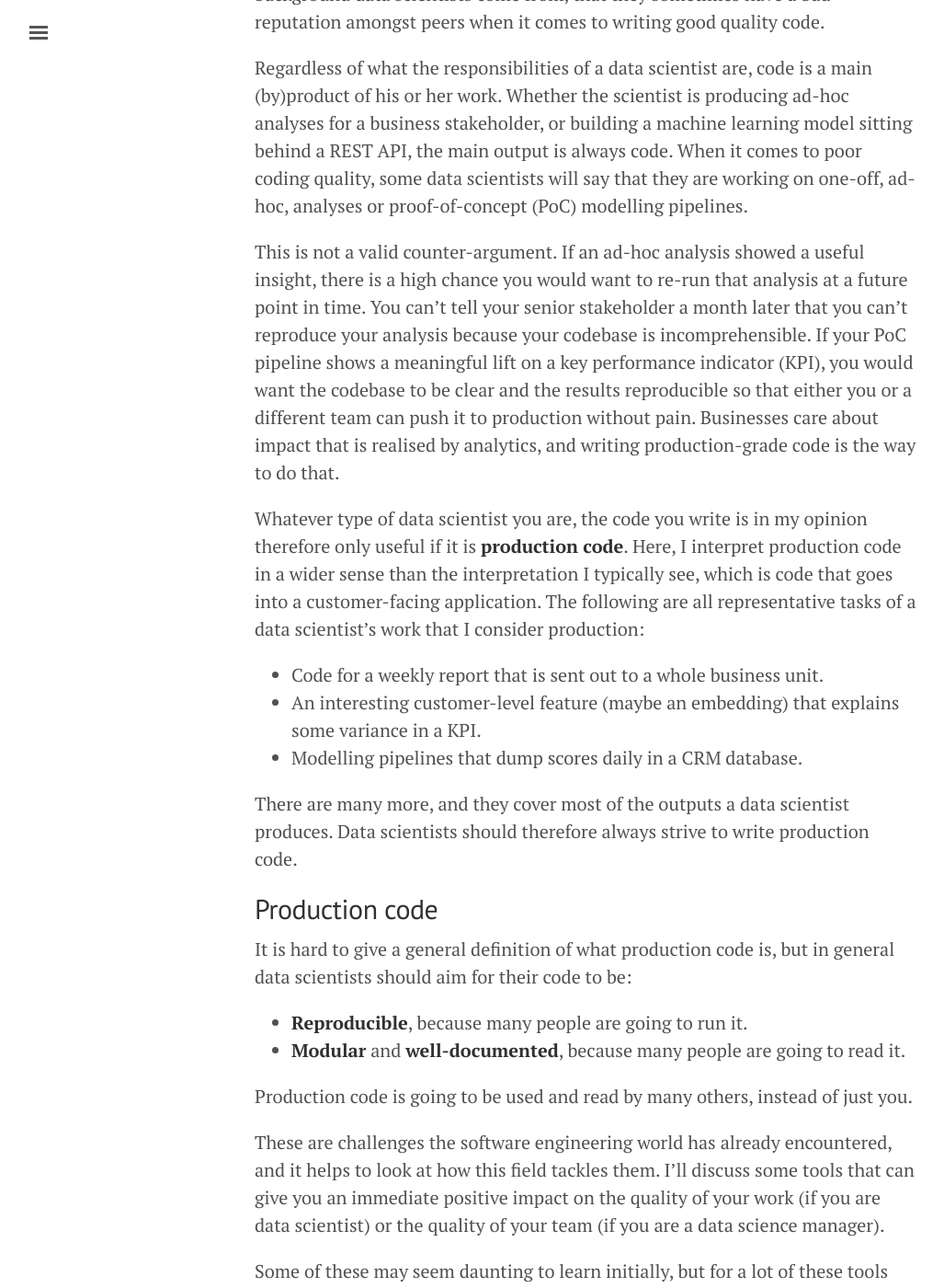
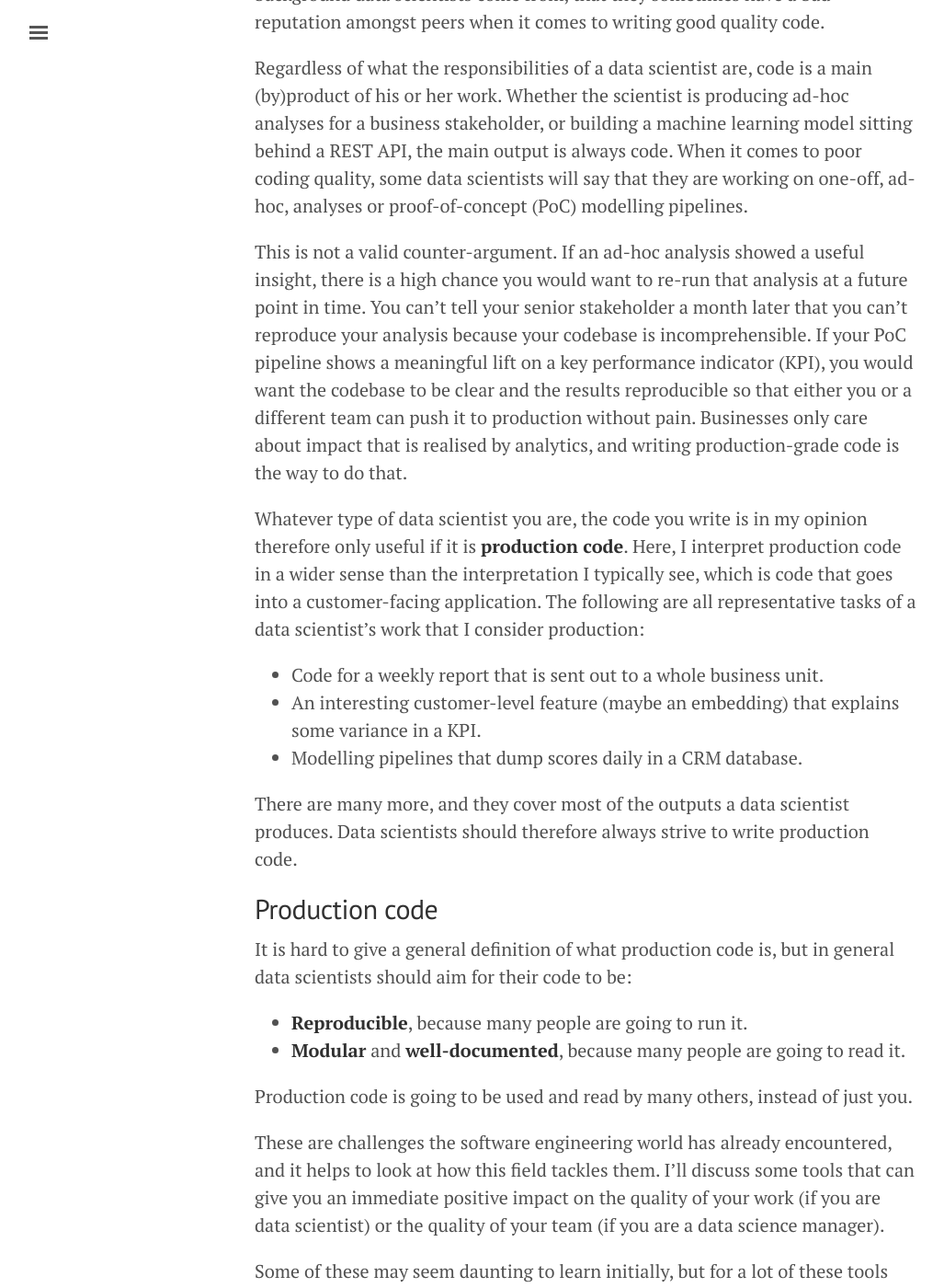
Before and after one commit to thuijskens/thuijskens.github.io, a Jekyll site: the page built from _posts/2018-11-11-useful-code-is-production-code.md, in a window 1280 px wide and 1400 px high, scrolled down 423 px. Shown: the whole window at 92% size, without its empty margins (3-1030 px from the left). Built offline with Jekyll 4.4.1, drawn with Linux system fonts in a browser that asks for light colours; some of the changed text lies outside the part shown.

Commit message:
More typos and edits :sparkles: :memo:

```diff
--- a/_posts/2018-11-11-useful-code-is-production-code.md
+++ b/_posts/2018-11-11-useful-code-is-production-code.md
@@ -7,7 +7,7 @@ The responsibilities of a data scientist can be very diverse, and people have wr
 
 Regardless of what the responsibilities of a data scientist are, code is a main (by)product of his or her work. Whether the scientist is producing ad-hoc analyses for a business stakeholder, or building a machine learning model sitting behind a REST API, the main output is always code. When it comes to poor coding quality, some data scientists will say that they are working on one-off, ad-hoc, analyses or proof-of-concept (PoC) modelling pipelines.
 
-This is not a valid counter-argument. If an ad-hoc analysis showed a useful insight, there is a high chance you would want to re-run that analysis at a future point in time. You can't tell your senior stakeholder a month later that you can't reproduce your analysis because your codebase is incomprehensible. If your PoC pipeline shows a meaningful lift on a key performance indicator (KPI), you would want the codebase to be clear and the results reproducible so that either you or a different team can push it to production without pain. Businesses care about impact that is realised by analytics, and writing production-grade code is the way to do that.
+This is not a valid counter-argument. If an ad-hoc analysis showed a useful insight, there is a high chance you would want to re-run that analysis at a future point in time. You can't tell your senior stakeholder a month later that you can't reproduce your analysis because your codebase is incomprehensible. If your PoC pipeline shows a meaningful lift on a key performance indicator (KPI), you would want the codebase to be clear and the results reproducible so that either you or a different team can push it to production without pain. Businesses only care about impact that is realised by analytics, and writing production-grade code is the way to do that.
 
 <!--excerpt-->
 
```
Also changed, not shown: other parts of _posts/2018-11-11-useful-code-is-production-code.md (+3 -3 lines).
